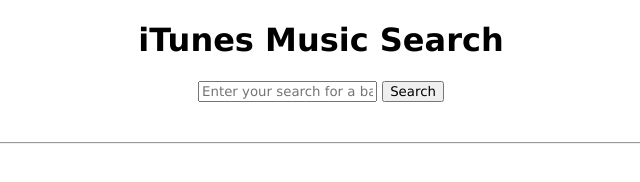
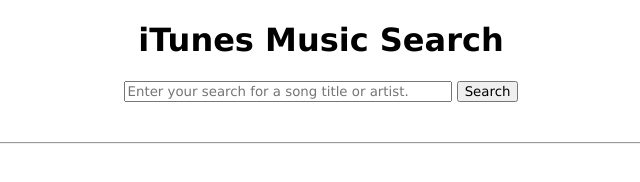
Before and after one commit to Momentum-Team-10/itunes-search-app-JamesMoore816, a website: page index.html in a window 1280 px wide. Shown: the whole page, without its empty margins (319-959 px from the left). Drawn offline with Linux system fonts and the light colour scheme.

Commit message:
Minor changes to search input field.

```diff
--- a/index.html
+++ b/index.html
@@ -16,7 +16,7 @@
   </div>
   <div id='search-section'>
     <form id='search-form'>
-      <input id='search-input' placeholder="Enter your search for a band or artist." type='text' required>
+      <input id='search-input' placeholder="Enter your search for a song title or artist." type='text' required>
       <button id='search-button' type="submit">Search</button>
     </form>
   </div>
--- a/main.css
+++ b/main.css
@@ -20,6 +20,9 @@
     margin-top: 3em;
 }
 
+#search-input {
+    width: 320px;
+}
 .resultCard {
     position: relative;
     margin: 16px;
```
